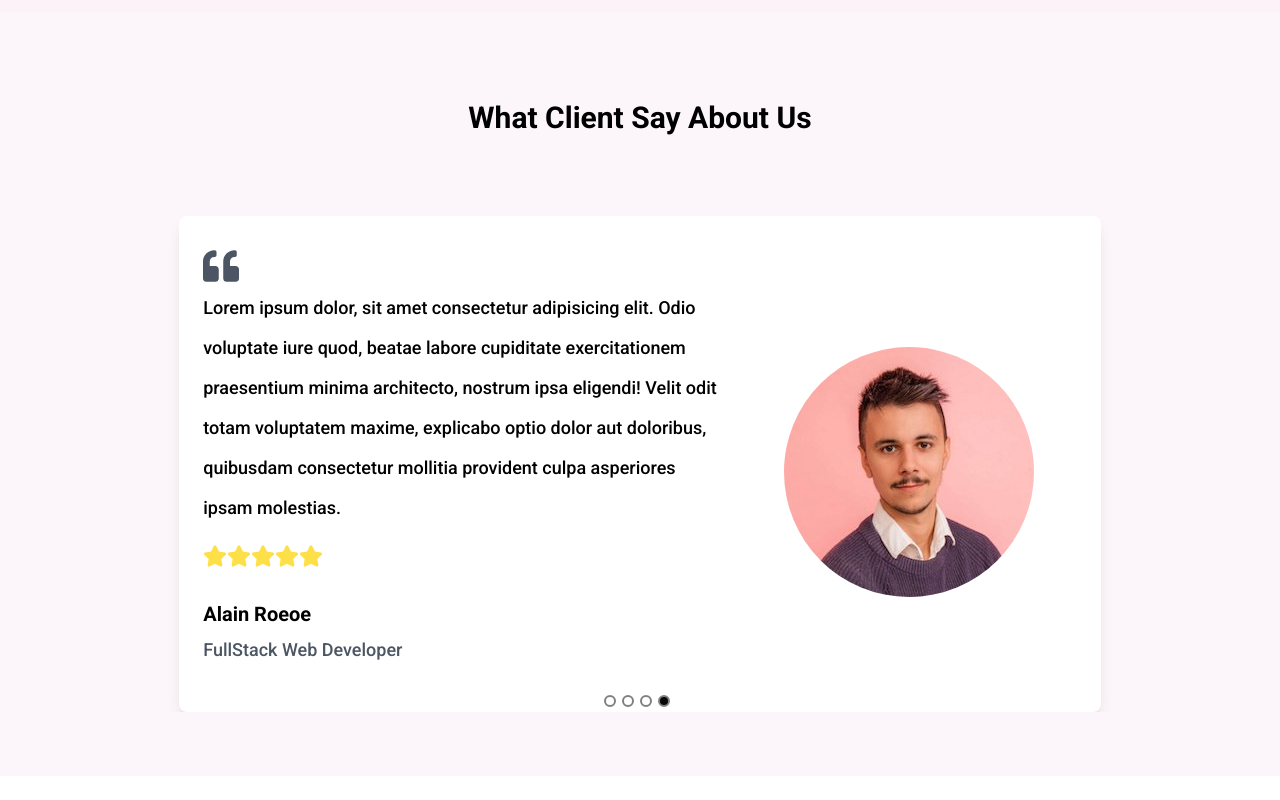
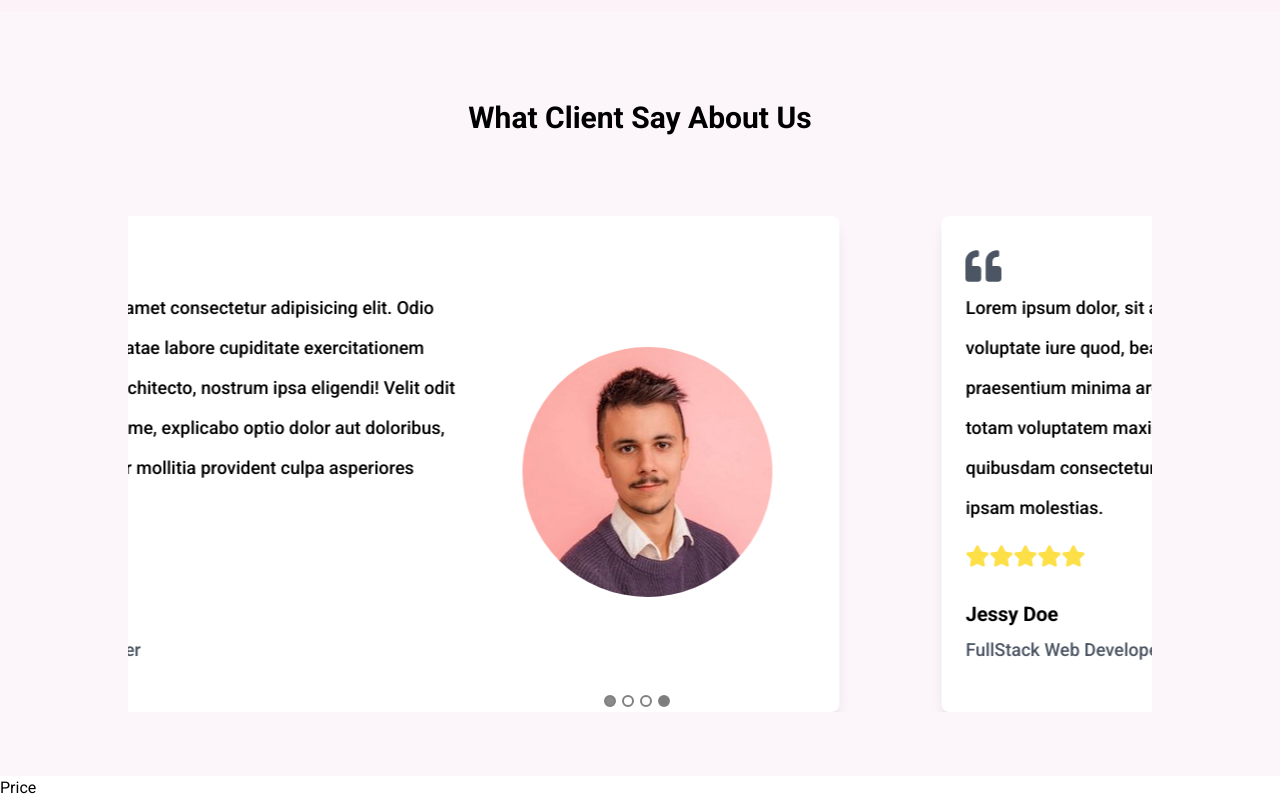
Before and after one commit to moonspark78/TrackP_NextJS, a Next.js app: page / in a window 1280 px wide. Shown: the part 2600-3400 px from the top of the page. Before the commit the page ends 3376 px from the top, so only its background shows below. Built offline with nearby package versions, Linux system fonts and the light colour scheme.

Commit message:
📈 create price section  sections  📈

```diff
--- a/components/Home/Home.tsx
+++ b/components/Home/Home.tsx
@@ -4,6 +4,7 @@ import WhyChoose from './WhyChoose/WhyChoose'
 import AnalyticsFeature from './AnalyticsFeature/AnalyticsFeature'
 import Feature from './Feature/Feature'
 import Review from './Review/Review'
+import Price from './Price/Price'
 
 const Home = () => {
   return (
@@ -13,6 +14,7 @@ const Home = () => {
       <AnalyticsFeature/>
       <Feature/>
       <Review/>
+      <Price/>
     </div>
   )
 }
--- /dev/null
+++ b/components/Home/Price/Price.tsx
@@ -0,0 +1,9 @@
+import React from 'react'
+
+const Price = () => {
+  return (
+    <div>Price</div>
+  )
+}
+
+export default Price
--- a/components/Home/Review/Review.tsx
+++ b/components/Home/Review/Review.tsx
@@ -35,7 +35,7 @@ const Review = () => {
             <Carousel
                 arrows={false}
                 autoPlay={true}
-                autoPlaySpeed={1570}
+                autoPlaySpeed={1520}
                 infinite
                 responsive={responsive}
                 showDots
```
